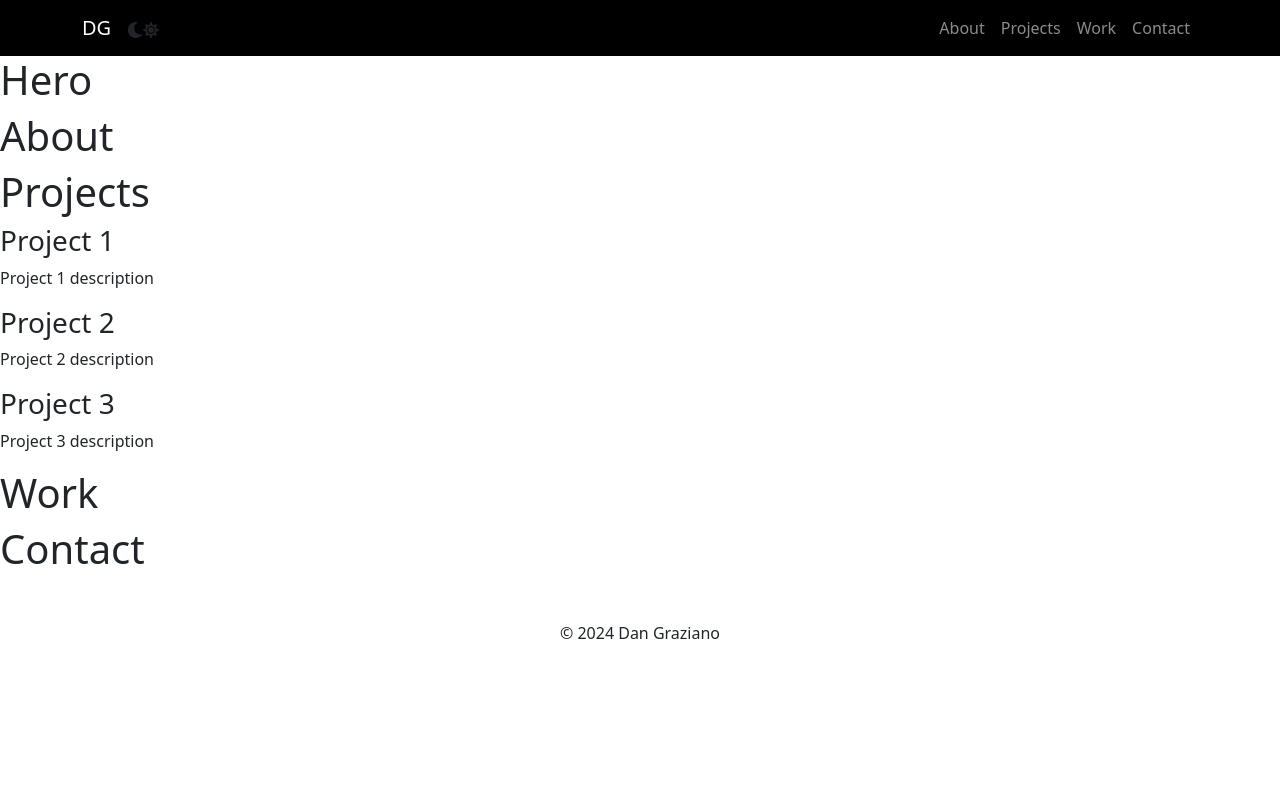
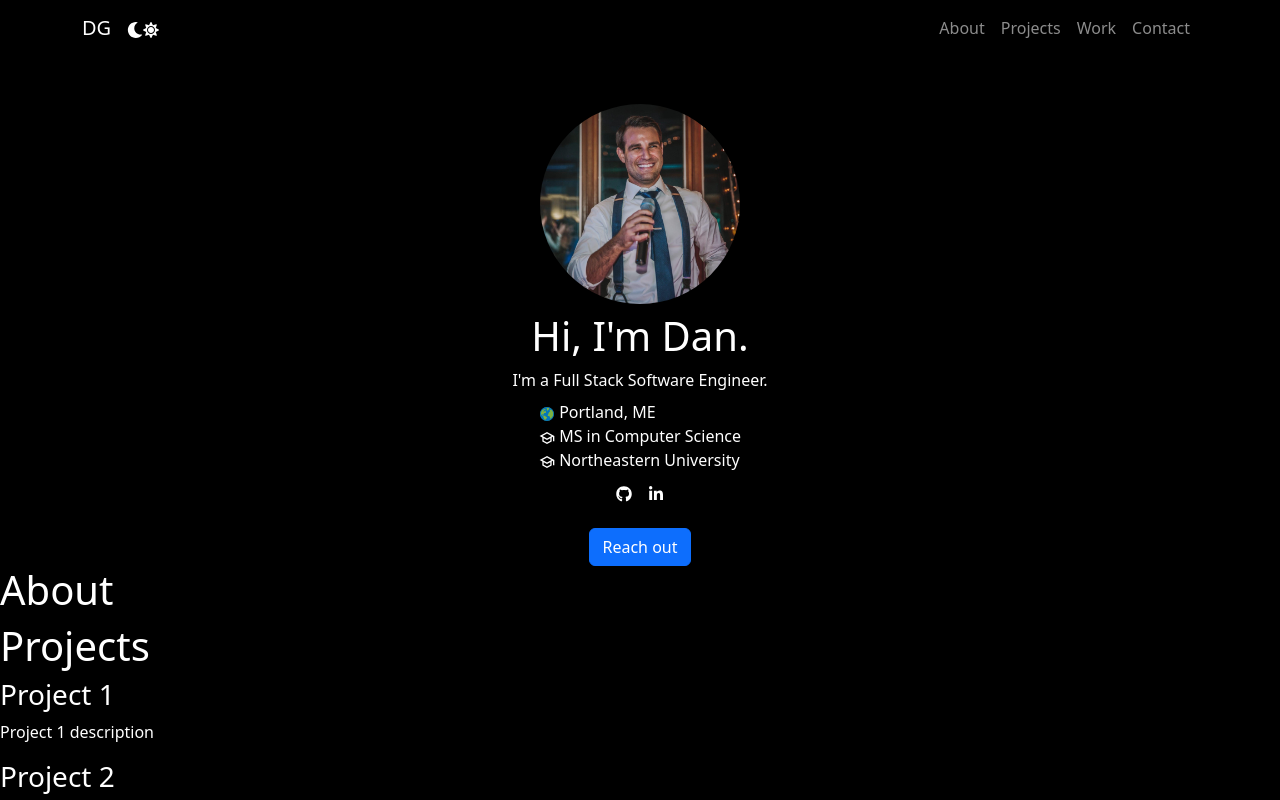
Before and after one commit to DanGraziano/PersonalWebsite, a React (Create React App) app: page / in a window 1280 px wide. Shown: the top 800 px of the page. Built offline with nearby package versions, Linux system fonts and the light colour scheme.

Commit message:
Add basic content for hero section

```diff
--- a/package.json
+++ b/package.json
@@ -10,6 +10,7 @@
     "react": "^18.2.0",
     "react-bootstrap": "^2.9.2",
     "react-dom": "^18.2.0",
+    "react-icons": "^4.12.0",
     "react-scripts": "5.0.1",
     "react-scroll": "^1.9.0",
     "web-vitals": "^2.1.4"
--- a/src/App.js
+++ b/src/App.js
@@ -1,5 +1,4 @@
 import React from "react";
-import Navbar from "./components/nav/Navbar";
 import Hero from "./components/hero/Hero";
 import About from "./components/about/About";
 import Projects from "./components/projects/Projects";
--- a/src/components/hero/Hero.jsx
+++ b/src/components/hero/Hero.jsx
@@ -1,8 +1,31 @@
+import Logo from '../../assets/dan-photo.jpg'; // Import the JPEG image
+import React from 'react';
+import {FaGithub, FaLinkedinIn} from 'react-icons/fa';
+import { FcGlobe } from "react-icons/fc";
+import { MdOutlineSchool } from "react-icons/md";
+
+
 export default function Hero() {
     return (
-        <div className="hero">
-            <h1>Hero</h1>
+        <div className="d-flex flex-column align-items-center mt-4">
+            <img src={Logo} height={200} width={200} alt="Dan Graziano" className="rounded-circle mx-auto d-block mt-4" />
+            {/* TODO - move logo to left of text box */}
+            <h1 className="text-5xl font-bold text-center m-2">Hi, I'm Dan.</h1>
+            <p className="text-2xl text-center mb-2">I'm a Full Stack Software Engineer.</p>
+            <div className='about-text-container'>
+                <div className="location-text"><FcGlobe /> Portland, ME</div>
+                <div className="education-text"><MdOutlineSchool /> MS in Computer Science</div>
+                <div className="location-text"><MdOutlineSchool /> Northeastern University</div>
+            </div>
+
+            <div className="social-logos m-2">
+                <a className="m-2" href="https://github.com/DanGraziano"><FaGithub /></a>
+                <a className="m-2" href="https://www.linkedin.com/in/danielgraziano/"><FaLinkedinIn /></a>
+            </div>
+
+            <div className="contact-container">
+                <button className="btn btn-primary mb-4 mt-3 mb-lg-0">Reach out</button>
+            </div>
         </div>
     );
-
 }
--- a/src/index.css
+++ b/src/index.css
@@ -1,3 +1,8 @@
+* {
+  background-color: black;
+  color: white;
+}
+
 body {
   margin: 0;
   font-family: -apple-system, BlinkMacSystemFont, 'Segoe UI', 'Roboto', 'Oxygen',
```
Also changed, not shown: src/assets/dan-photo.jpg (added), 1 other file (tests, documents, lock files or other folders).
